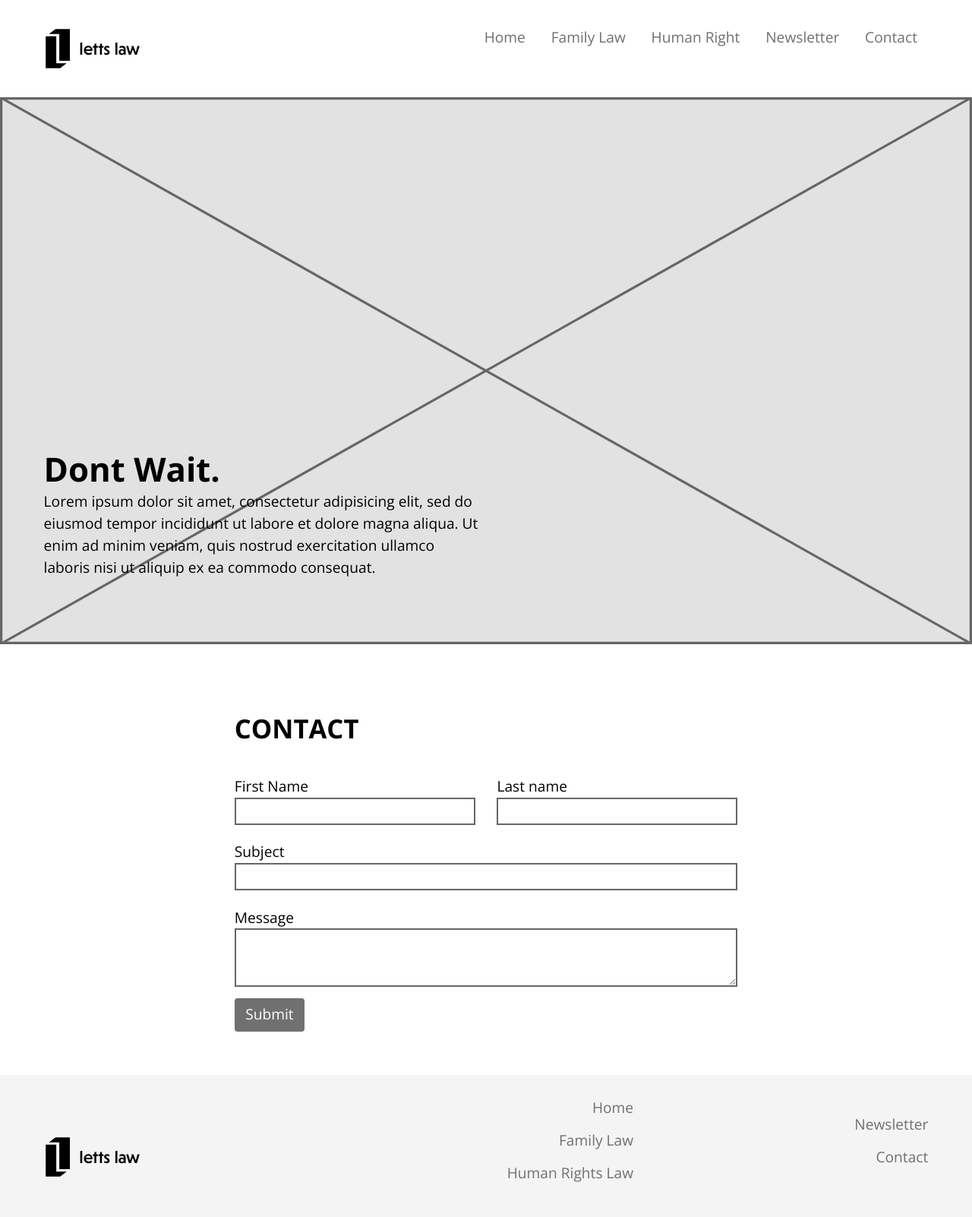
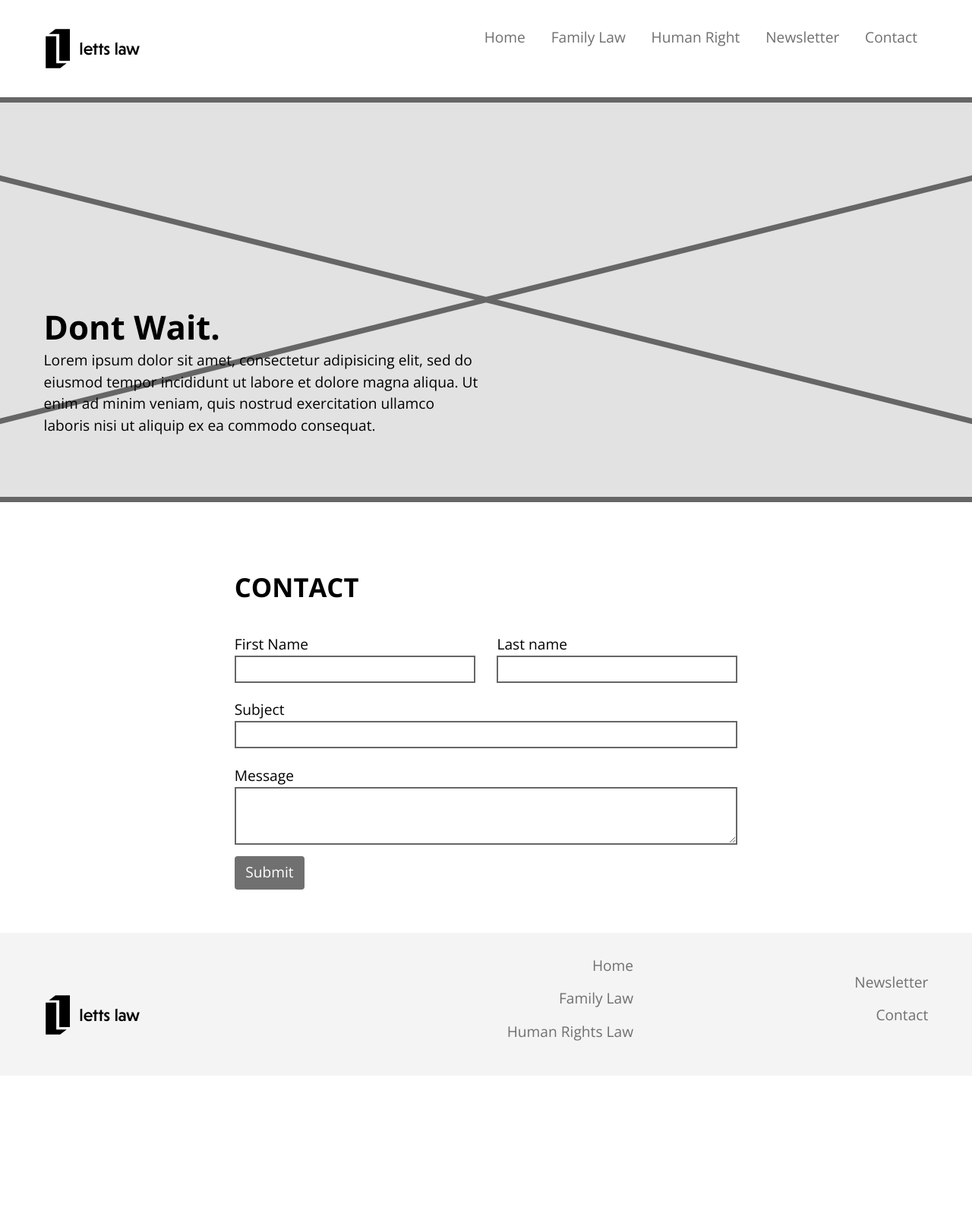
Before and after one commit to Ten-3/letts-law, a Jekyll site: the page built from contact.html, in a window 1280 px wide. Shown: the whole page at 76% size. Built offline with Jekyll 4.4.1, drawn with Linux system fonts in a browser that asks for light colours; Markdown is read by kramdown in place of the engine named in the settings; after the commit the page ends 1416 px from its top, so only the background shows below that.

Commit message:
Change the banner size

```diff
--- a/contact.html
+++ b/contact.html
@@ -3,7 +3,7 @@ layout: contact-default
 ---
 
 <main>
-  <div class="push home-banner embed embed-16by9 relative">
+  <div class="push sub-banner embed embed-24by10 relative">
     <div class="banner-content absolute pin-lb island-2 max-length w-1">
       <h1 class="banner-title yotta push-0">Dont Wait.</h1>
       <p class="banner-info">Lorem ipsum dolor sit amet, consectetur adipisicing elit, sed do eiusmod tempor incididunt ut labore et dolore magna aliqua. Ut enim ad minim veniam, quis nostrud exercitation ullamco laboris nisi ut aliquip ex ea commodo consequat.</p>
--- a/css/main.css
+++ b/css/main.css
@@ -36,6 +36,14 @@ footer {
 /*this is banner content info*/
 .banner-info {
   max-width: 35em;
+}
+
+.sub-banner {
+  background-image: url("../images/placeholder-4by1.svg");
+  background-position: center;
+  background-repeat: no-repeat;
+  background-size: cover;
+  min-height: 25em;
 }
 
 img {
--- a/family-law.html
+++ b/family-law.html
@@ -3,7 +3,7 @@ layout: default
 ---
 
   <main>
-    <div class="push home-banner embed embed-16by9 relative">
+    <div class="push sub-banner embed embed-24by10 relative">
       <div class="banner-content absolute pin-lb island-2 max-length w-1" alt="Human Rights Law Banner">
         <h1 class="zetta">Family Law</h1>
         <p class="banner-info">Lorem ipsum dolor sit amet, consectetur adipiscing elit, sed do eiusmod tempor incididunt ut labore et dolore magna aliqua. Ut </p>
--- a/human-rights.html
+++ b/human-rights.html
@@ -3,7 +3,7 @@ layout: default
 ---
 
   <main>
-    <div class="push home-banner embed embed-16by9 relative">
+    <div class="push sub-banner embed embed-24by10 relative">
       <div class="banner-content absolute pin-lb island-2 max-length w-1" alt="Human Rights Law Banner">
         <h1 class="zetta">Human Rights Law </h1>
         <p class="banner-info">Lorem ipsum dolor sit amet, consectetur adipiscing elit, sed do eiusmod tempor incididunt ut labore et dolore magna aliqua. Ut </p>
```
Also changed, not shown: images/placeholder-4by1.svg (added).
